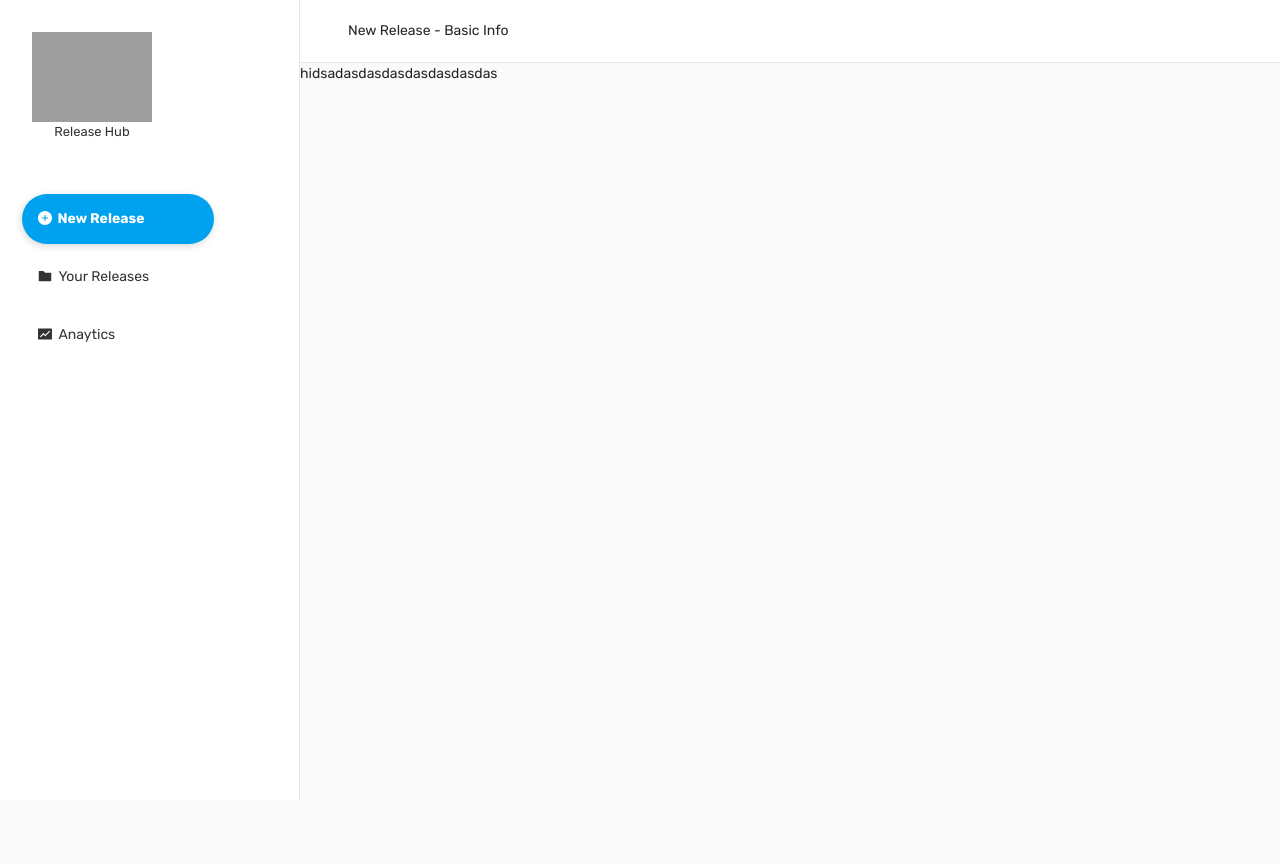
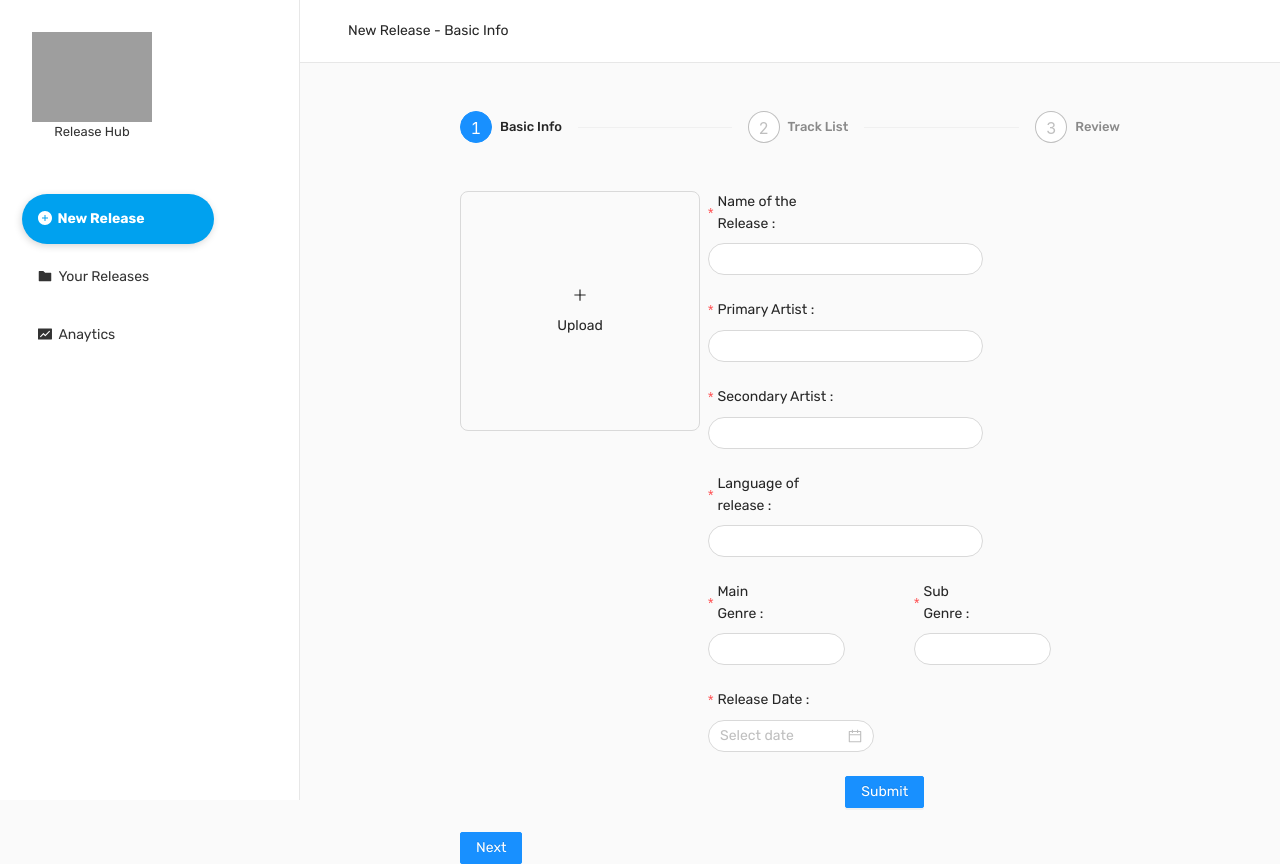
Before and after one commit to SivasubramanianE/rayapp-admin-frontend, a React (Create React App) app: page / in a window 1280 px wide. Before the commit the page ends 800 px from the top, so only its background shows below. Built offline with nearby package versions, Linux system fonts and the light colour scheme; grey boxes are pictures that could not be loaded.

Commit message:
skeleton UI

```diff
--- /dev/null
+++ b/src/components/NewRelease/BasicInfoForm/index.js
@@ -0,0 +1,214 @@
+import React, { useState } from 'react'
+import { BasicInfoFormWrapper } from './styles';
+import { LoadingOutlined, PlusOutlined } from '@ant-design/icons';
+import { Form, Button, DatePicker, Upload, message  } from 'antd';
+
+import { StyledInput } from "../../common-components/Input/styles";
+import { StyledDatePicker } from "../../common-components/Datepicker/styles";
+
+
+
+function getBase64(img, callback) {
+    const reader = new FileReader();
+    reader.addEventListener('load', () => callback(reader.result));
+    reader.readAsDataURL(img);
+  }
+
+  function beforeUpload(file) {
+    const isJpgOrPng = file.type === 'image/jpeg' || file.type === 'image/png';
+    if (!isJpgOrPng) {
+      message.error('You can only upload JPG/PNG file!');
+    }
+    const isLt2M = file.size / 1024 / 1024 < 2;
+    if (!isLt2M) {
+      message.error('Image must smaller than 2MB!');
+    }
+    return isJpgOrPng && isLt2M;
+  }
+
+export default function BasicInfoForm() {
+     const [loading, setLoading] = useState(false);
+     const [imageUrl, setImageUrl] = useState(null);
+
+     const uploadButton = (
+        <div>
+          {loading ? <LoadingOutlined /> : <PlusOutlined />}
+          <div style={{ marginTop: 8 }}>Upload</div>
+        </div>
+      );
+
+      const handleChange = info => {
+        if (info.file.status === 'uploading') {
+          setLoading(true);
+          return;
+        }
+        if (info.file.status === 'done') {
+          // Get this url from response in real world.
+          getBase64(info.file.originFileObj, url =>{
+            setImageUrl(url)
+            setLoading(false);
+          })
+        }
+      };
+
+
+
+      const layout = {
+        labelCol: {
+          span: 8,
+        },
+        wrapperCol: {
+          span: 16,
+        },
+      };
+      const tailLayout = {
+        wrapperCol: {
+          offset: 8,
+          span: 16,
+        },
+      };
+
+
+        const onFinish = (values) => {
+          console.log('Success:', values);
+        };
+
+        const onFinishFailed = (errorInfo) => {
+          console.log('Failed:', errorInfo);
+        };
+
+    return(
+    <BasicInfoFormWrapper>
+        <div>
+      <Upload
+        name="avatar"
+        listType="picture-card"
+        className="avatar-uploader"
+        showUploadList={false}
+        action="https://www.mocky.io/v2/5cc8019d300000980a055e76"
+        beforeUpload={beforeUpload}
+        onChange={handleChange}
+      >
+        {imageUrl ? <img src={imageUrl} alt="avatar" style={{ width: '100%' }} /> : uploadButton}
+      </Upload>
+        </div>
+
+        <div>
+        <Form
+      {...layout}
+      name="basic"
+      layout="vertical"
+      className="w-100"
+      initialValues={{
+        remember: true,
+      }}
+      onFinish={onFinish}
+      onFinishFailed={onFinishFailed}
+    >
+      <Form.Item
+        label="Name of the Release :"
+        name="username"
+        rules={[
+          {
+            required: true,
+            message: 'Release Name is Required!',
+          },
+        ]}
+      >
+        <StyledInput />
+      </Form.Item>
+
+      <Form.Item
+        label="Primary Artist :"
+        name="Primary Artist"
+        rules={[
+          {
+            required: true,
+            message: 'Primary Artist is Required!',
+          },
+        ]}
+      >
+        <StyledInput />
+      </Form.Item>
+
+      <Form.Item
+        label="Secondary Artist :"
+        name="Secondary Artist"
+        rules={[
+          {
+            required: true,
+            message: 'Secondary Artist is Required!',
+          },
+        ]}
+      >
+        <StyledInput />
+      </Form.Item>
+
+      <Form.Item
+        label="Language of release :"
+        name="Language of release"
+        rules={[
+          {
+            required: true,
+            message: 'Language of release is Required!',
+          },
+        ]}
+      >
+        <StyledInput />
+      </Form.Item>
+
+      <div className="flex-row">
+          <div>
+          <Form.Item
+        label="Main Genre :"
+        name="Main Genre"
+        rules={[
+          {
+            required: true,
+            message: 'Main Genre is Required!',
+          },
+        ]}
+      >
+        <StyledInput />
+      </Form.Item>
+          </div>
+          <div>
+          <Form.Item
+        label="Sub Genre :"
+        name="Sub Genre"
+        rules={[
+          {
+            required: true,
+            message: 'Sub Genre is Required!',
+          },
+        ]}
+      >
+        <StyledInput />
+      </Form.Item>
+          </div>
+      </div>
+
+      <Form.Item
+      label="Release Date :"
+      name="Release Date"
+      rules={[
+        {
+          required: true,
+          message: 'Release Date is Required!',
+        },
+      ]}
+      >
+          <StyledDatePicker />
+      </Form.Item>
+
+      <Form.Item {...tailLayout}>
+        <Button type="primary" htmlType="submit">
+          Submit
+        </Button>
+      </Form.Item>
+    </Form>
+
+        </div>
+    </BasicInfoFormWrapper>
+    )
+}
--- /dev/null
+++ b/src/components/NewRelease/BasicInfoForm/styles.js
@@ -0,0 +1,38 @@
+
+import styled from "styled-components";
+import theme from "../../../styles/theme";
+
+export const BasicInfoFormWrapper = styled.div`
+width   :100%;
+display :flex;
+flex-direction:row;
+justify-content:space-between;
+margin-top: 3rem;
+
+.ant-upload.ant-upload-select-picture-card {
+    width: 15rem;
+    height: 15rem;
+    margin-right: 8px;
+    margin-bottom: 8px;
+    text-align: center;
+    vertical-align: top;
+    background-color: #fafafa;
+    border: 1px solid #d9d9d9;
+    border-radius: 8px;
+    cursor: pointer;
+    transition: border-color 0.3s;
+}
+
+.w-100{
+    width:100%;
+    .flex-row{
+        display:flex;
+        flex-direction:row
+    }
+}
+${theme.media.mobile}, ${theme.media.portrait} {
+display :flex;
+flex-direction:column;
+align-items: center;
+}
+`
--- a/src/components/NewRelease/index.js
+++ b/src/components/NewRelease/index.js
@@ -1,5 +1,68 @@
 import React from "react";
+import { Steps, Button, message } from 'antd';
+import { StepperFormWrapper } from "./styles";
+import BasicInfoForm from "./BasicInfoForm";
+
+
+const { Step } = Steps;
+
+const steps = [
+  {
+    id:0,
+    title: 'Basic Info',
+  },
+  {
+    id:1,
+    title: 'Track List',
+  },
+  {
+    id:2,
+    title: 'Review',
+  },
+];
+
 
 export default function NewRelease() {
-  return <div>hidsadasdasdasdasdasdasdas</div>;
+  const [current, setCurrent] = React.useState(0);
+
+  const next = () => {
+    setCurrent(current + 1);
+  };
+
+  const prev = () => {
+    setCurrent(current - 1);
+  };
+
+  return (
+    <StepperFormWrapper>
+      <Steps current={current}>
+        {steps.map(item => (
+          <Step key={item.title} title={item.title} />
+        ))}
+      </Steps>
+      <div className="steps-content">
+      {
+        current === 0 && <BasicInfoForm />
+      }
+      </div>
+      <div className="steps-action">
+        {current < steps.length - 1 && (
+          <Button type="primary" onClick={() => next()}>
+            Next
+          </Button>
+        )}
+        {current === steps.length - 1 && (
+          <Button type="primary" onClick={() => message.success('Processing complete!')}>
+            Done
+          </Button>
+        )}
+        {current > 0 && (
+          <Button style={{ margin: '0 8px' }} onClick={() => prev()}>
+            Previous
+          </Button>
+        )}
+      </div>
+    </StepperFormWrapper>
+  );
+
 }
--- /dev/null
+++ b/src/components/NewRelease/styles.js
@@ -0,0 +1,24 @@
+import styled from "styled-components";
+import theme from "../../styles/theme";
+
+export const StepperFormWrapper = styled.div`
+height:100%;
+width:100%;
+padding:3rem 10rem;
+
+.ant-steps-item-content{
+    display:inline-flex;
+    align-items:center;
+
+    .ant-steps-item-title{
+        font-size:small;
+        font-weight:500;
+    }
+}
+
+
+
+${theme.media.mobile}, ${theme.media.portrait} {
+    padding:3rem 1rem;
+}
+`
--- /dev/null
+++ b/src/components/common-components/Datepicker/styles.js
@@ -0,0 +1,6 @@
+import { DatePicker } from "antd";
+import styled from "styled-components";
+
+export const StyledDatePicker = styled(DatePicker)`
+border-radius:1rem;
+`
--- /dev/null
+++ b/src/components/common-components/Input/styles.js
@@ -0,0 +1,6 @@
+import { Input } from "antd";
+import styled from "styled-components";
+
+export const StyledInput = styled(Input)`
+border-radius:1rem;
+`
```
